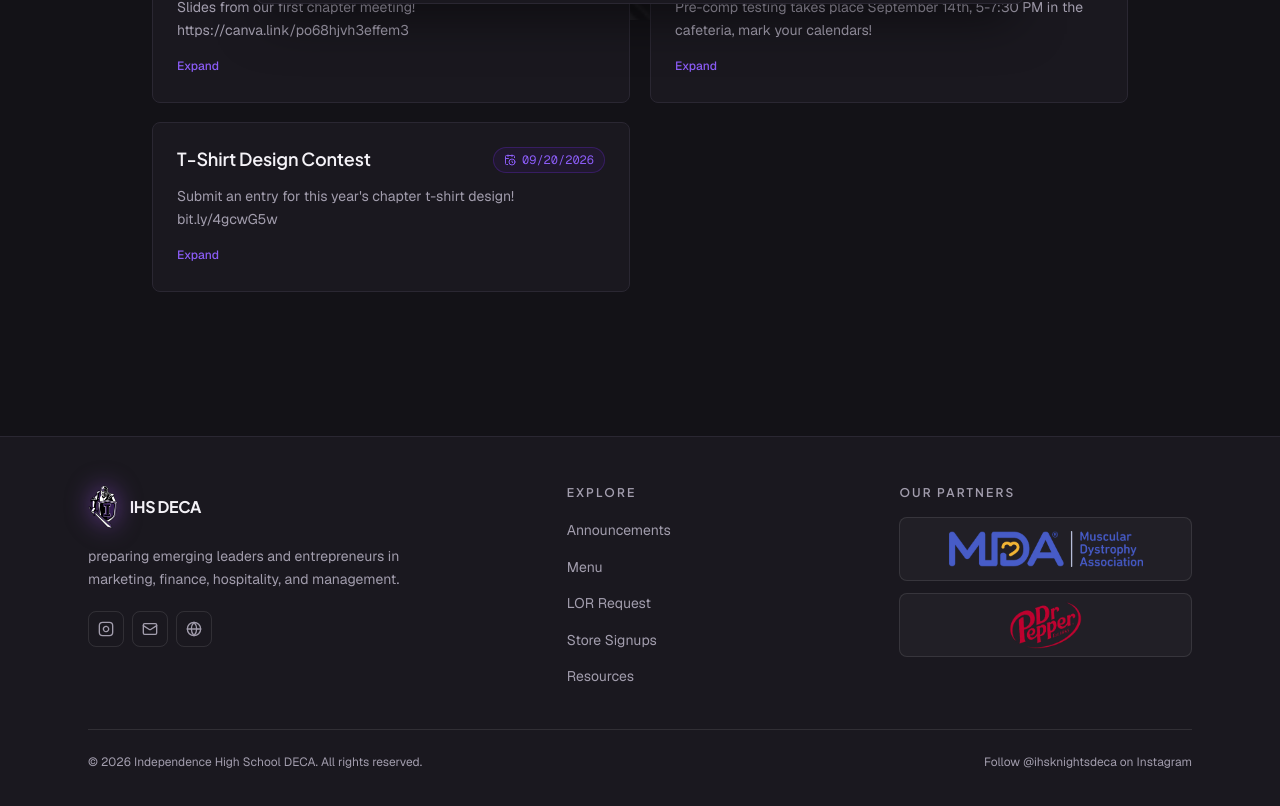
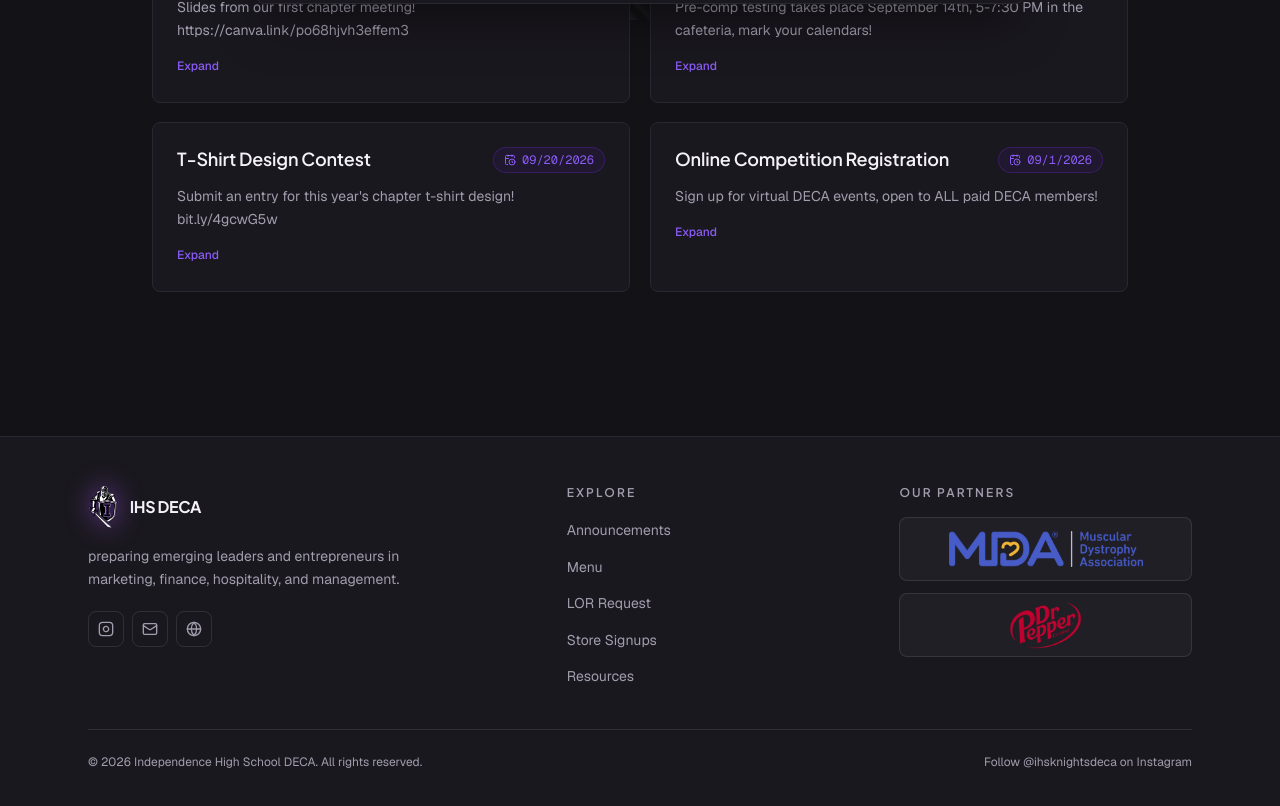
Before and after one commit to nxndan/ihs-deca-app, a Next.js app: page / in a window 1280 px wide. Shown: the part 780-1586 px from the top of the page. Built offline with nearby package versions, Linux system fonts and the light colour scheme.

Commit message:
3.31 added announcement for online comp registration

```diff
--- a/src/app/page.tsx
+++ b/src/app/page.tsx
@@ -27,8 +27,14 @@ const announcements: Announcement[] = [
       "Submit an entry for this year's chapter t-shirt design! bit.ly/4gcwG5w",
     body: "Submit an entry for this year's chapter t-shirt design! Winner gets a prize basket from the Knights Market! bit.ly/4gcwG5w",
   },
+    {
+    id: 4,
+    title: "Online Competition Registration",
+    date: "09/1/2026",
+    summary: "Sign up for virtual DECA events, open to ALL paid DECA members!",
+    body: "Online competition sign ups are OPEN! Only ONE group member should fill out the form and put their teammate's on the form. Do separate submission for each event and round you want to compete in. Sign up to be registered here: https://docs.google.com/forms/d/e/1FAIpQLSfY-jxf7r0Rr_b7HpjHZ47Nq4aU7hU5OqNqrAK0s_NMkfeviA/viewform?usp=dialog",
+  },
 ];
-
 export default function Home() {
   return (
     <div className="space-y-20">
```
